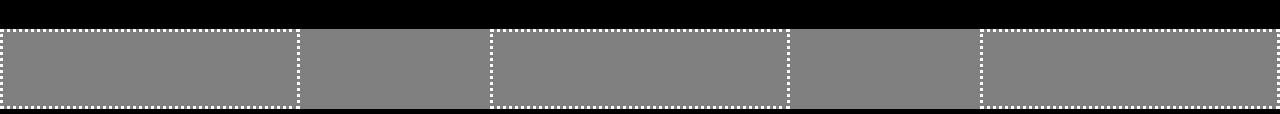
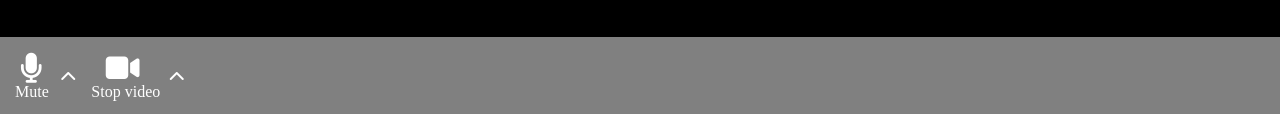
Before and after one commit to Runatorium/html-css-zoom, a plain HTML site: page index.html in a window 1280 px wide. Shown: the part 813-927 px from the top of the page. Drawn offline with Linux system fonts and the light colour scheme.

Commit message:
working on footer

```diff
--- a/css/syle.css
+++ b/css/syle.css
@@ -32,7 +32,7 @@ body{
 .display-users{
     display: flex;
     width: 87vw;
-    height: 94vh;
+    height: 95vh;
     border-style: dotted;
     border-color: white;
     flex-direction: column;
@@ -90,8 +90,51 @@ body{
 
 
 .footer-container{
-    width: 300px;
+    display: flex;
+    align-items: center;
     height: 100%;
-    border-style: dotted;
-    border-color: white;
+    color: white;
+    justify-content: space-between;
 }
+
+
+#microphone{
+    display: flex;
+    flex-direction: column;
+    align-content: center;
+    width: 50%;
+    font-size: 12px;
+    padding: 10px;
+}
+
+i.fa-solid.fa-microphone {
+    margin-left: 10px;
+    font-size: 30px;
+}
+
+#microphone p{
+    font-size: 16px;
+    margin-left: 5px;
+}
+
+
+#videocam{
+    display: flex;
+    flex-direction: column;
+    align-content: center;
+    width: 50%;
+    font-size: 12px;
+    padding: 10px;
+
+}
+
+i.fa-solid.fa-video {
+    align-self: center;
+    font-size: 30px;
+}
+
+#videocam p{
+    font-size: 16px;
+    margin-left: 5px;
+    white-space: nowrap;
+}
--- a/index.html
+++ b/index.html
@@ -6,6 +6,13 @@
     <meta name="viewport" content="width=device-width, initial-scale=1.0" />
     <title>Document</title>
     <link rel="stylesheet" href="./css/syle.css" />
+    <link
+      rel="stylesheet"
+      href="https://cdnjs.cloudflare.com/ajax/libs/font-awesome/6.2.1/css/all.min.css"
+      integrity="sha512-MV7K8+y+gLIBoVD59lQIYicR65iaqukzvf/nwasF0nqhPay5w/9lJmVM2hMDcnK1OnMGCdVK+iQrJ7lzPJQd1w=="
+      crossorigin="anonymous"
+      referrerpolicy="no-referrer"
+    />
   </head>
 
   <header>
@@ -69,7 +76,19 @@
 
     <footer>
       <div class="footer">
-        <div class="footer-container"></div>
+        <div class="footer-container">
+          <div id="microphone">
+            <i class="fa-solid fa-microphone"></i>
+            <p>Mute</p>
+          </div>
+          <i class="fa-solid fa-chevron-up"></i>
+          <div id="videocam">
+            <i class="fa-solid fa-video"></i>
+            <p>Stop video</p>
+          </div>
+          <i class="fa-solid fa-chevron-up"></i>
+        </div>
+
         <div class="footer-container"></div>
         <div class="footer-container"></div>
       </div>
```
